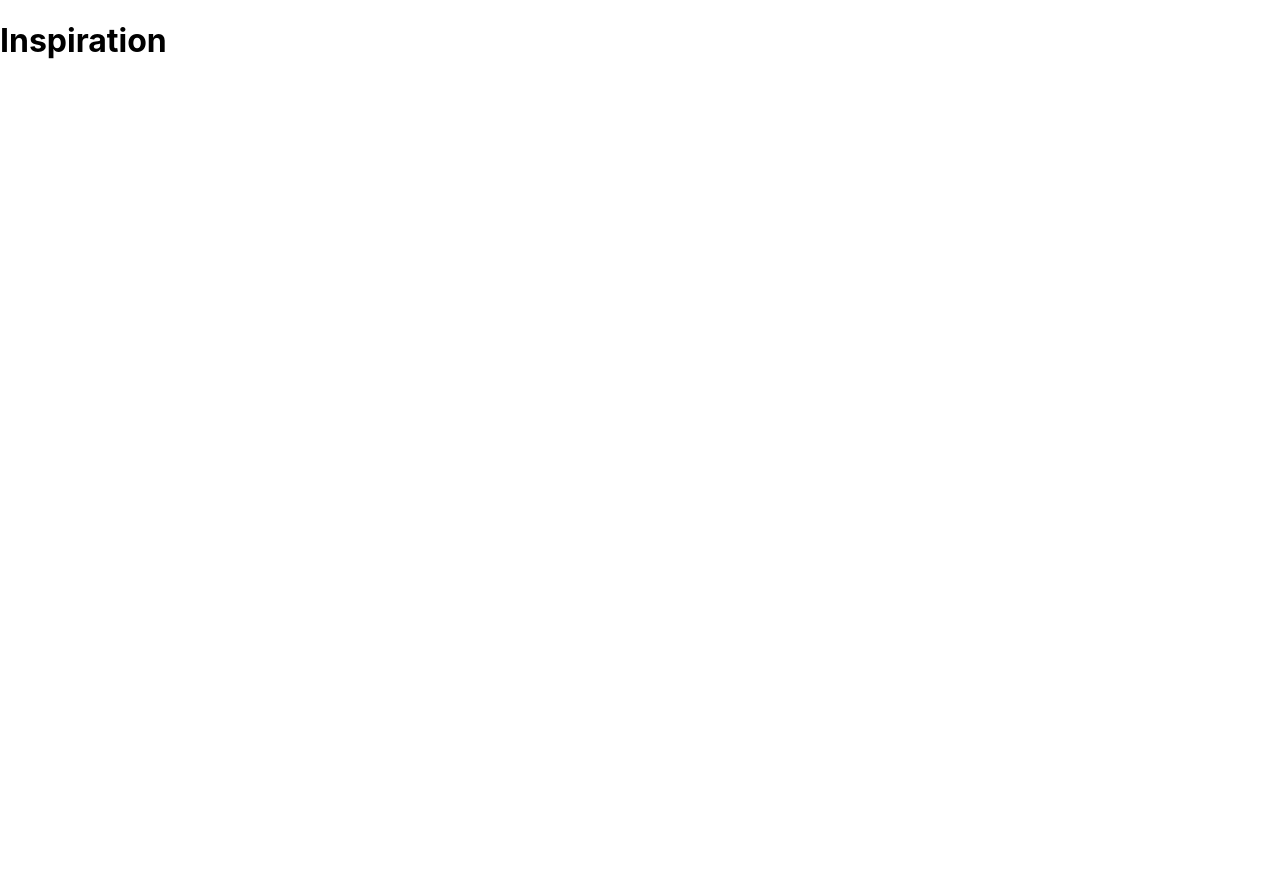
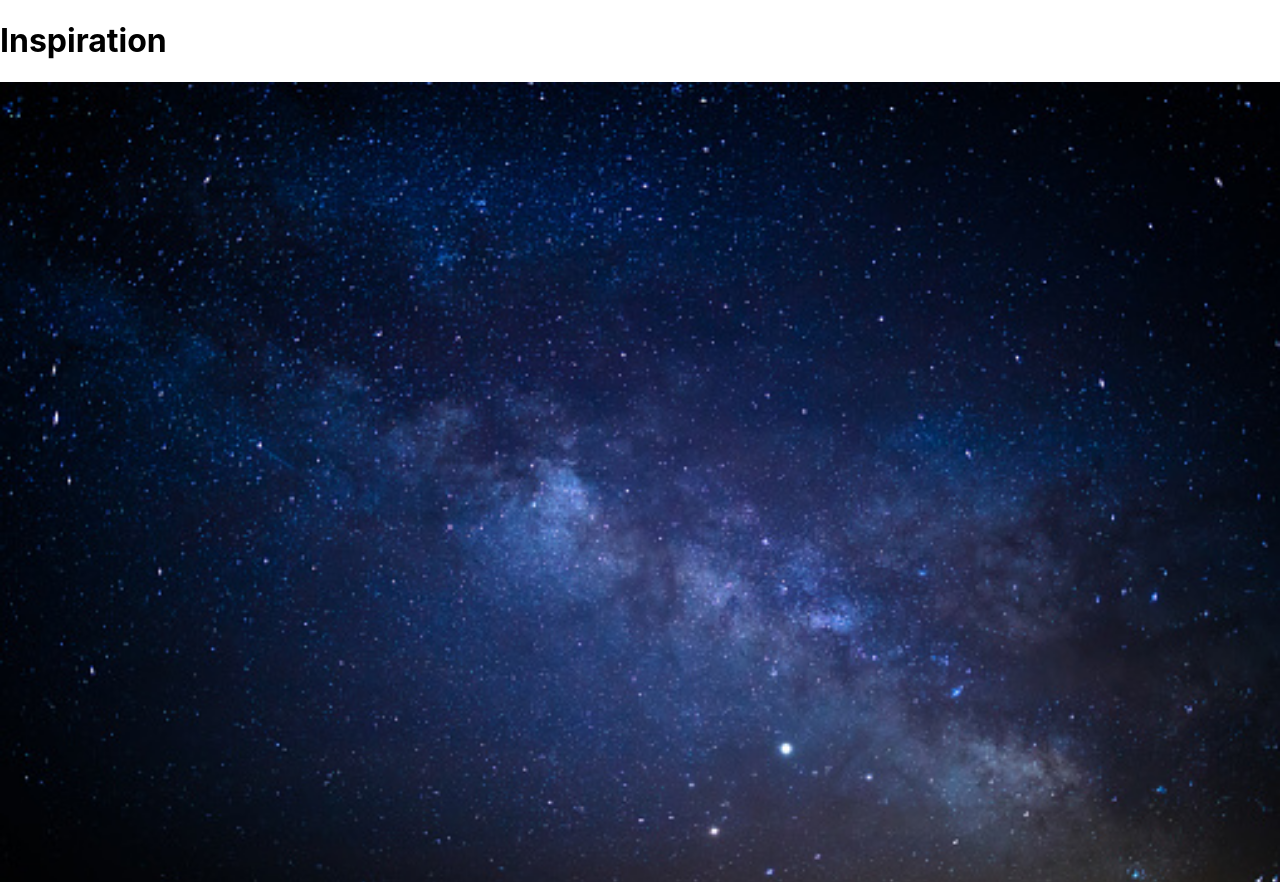
Before and after one commit to denriquem/inspiration, a React (Create React App) app: page / in a window 1280 px wide. Before the commit the page ends 800 px from the top, so only its background shows below. Built offline with nearby package versions, Linux system fonts and the light colour scheme.

Commit message:
basic ui setup

```diff
--- /dev/null
+++ b/src/App.module.css
@@ -0,0 +1,5 @@
+.container {
+	background-image: url(./assets/space.jpeg);
+	background-size: cover;
+	height: 100vh;
+}
--- a/src/App.tsx
+++ b/src/App.tsx
@@ -1,12 +1,14 @@
 import { Fragment } from "react";
 import Header from "./components/UI/Header";
+import classes from "./App.module.css";
 
-function App() {
+const App = () => {
 	return (
 		<Fragment>
 			<Header />
+			<div className={classes.container}></div>
 		</Fragment>
 	);
-}
+};
 
 export default App;
```
Also changed, not shown: src/assets/space.jpeg (added).
